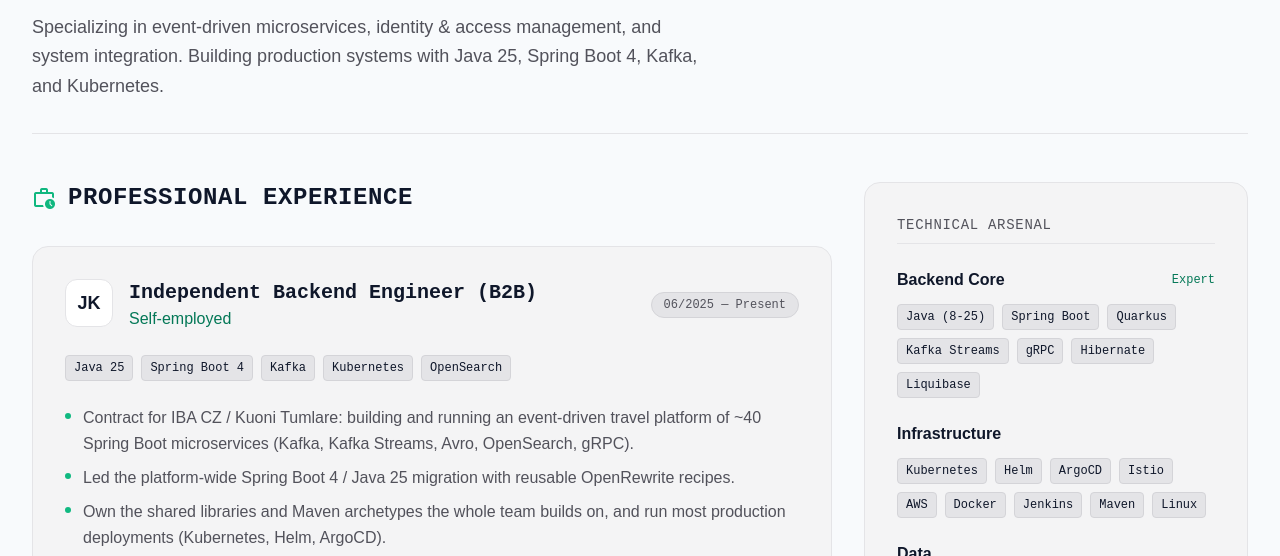
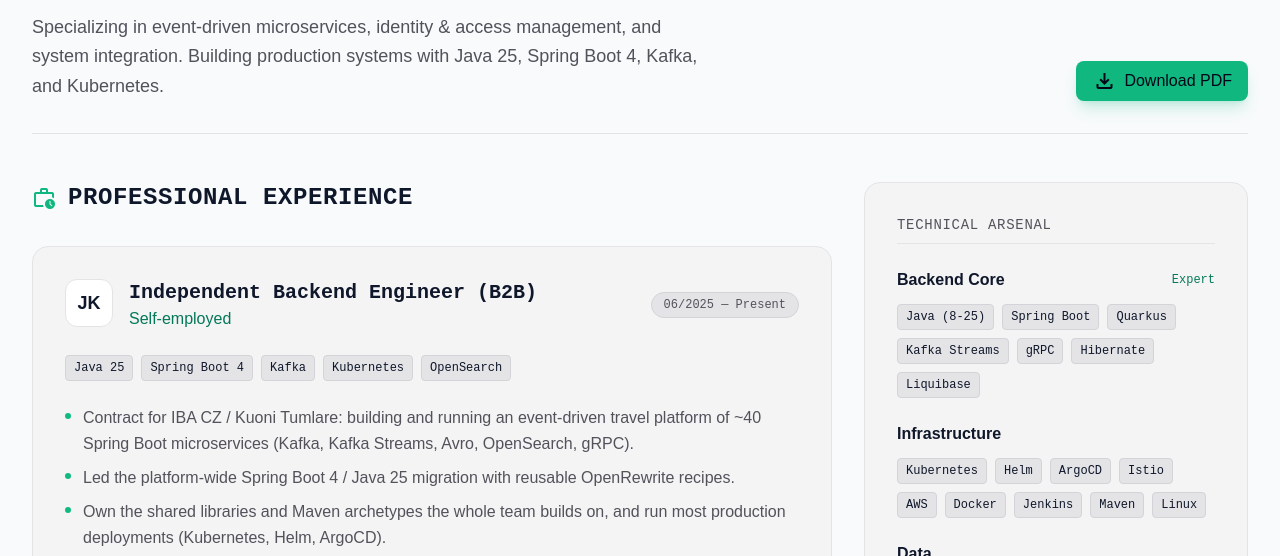
Before and after one commit to Jakolcz/kolacek-portfolio, an Astro site: page /resume in a window 1280 px wide. Shown: the part 225-781 px from the top of the page. Built offline with nearby package versions, Linux system fonts and the light colour scheme; Astro itself is replaced by a stand-in of ours; a web font is replaced by a local one.

Commit message:
feat(resume): add Download PDF linking to the EN/CS CV

```diff
--- a/src/components/ResumeContent.astro
+++ b/src/components/ResumeContent.astro
@@ -85,7 +85,14 @@ const skills = {
       title={t('resume.title')}
       subtitle={t('resume.subtitle')}
       description={t('resume.description')}
-    />
+    >
+      <div slot="actions" class="flex gap-3">
+        <a href={`/jakub-kolacek-cv-${lang}.pdf`} download class="flex items-center gap-2 px-4 py-2 rounded-lg bg-primary text-slate-950 font-medium hover:bg-emerald-600 transition-colors shadow-lg shadow-primary/20">
+          <span class="material-symbols-outlined text-xl" data-icon="download" aria-hidden="true"></span>
+          {t('resume.actions.download')}
+        </a>
+      </div>
+    </PageHeader>
 
     <div class="grid grid-cols-1 lg:grid-cols-3 gap-8">
         <!-- Left Column: Experience -->
--- a/src/i18n/translations.ts
+++ b/src/i18n/translations.ts
@@ -109,6 +109,8 @@ export const translations = {
         'resume.title': 'Jakub Koláček',
         'resume.subtitle': 'Senior Java Backend Developer',
         'resume.description': 'Specializing in event-driven microservices, identity & access management, and system integration. Building production systems with Java 25, Spring Boot 4, Kafka, and Kubernetes.',
+
+        'resume.actions.download': 'Download PDF',
 
         'resume.experience.title': 'Professional Experience',
 
@@ -342,6 +344,8 @@ export const translations = {
         'resume.subtitle': 'Senior Java Backend Developer',
         'resume.description': 'Specializace na event-driven mikroslužby, správu identit a přístupů a systémovou integraci. Produkční systémy stavím na Javě 25, Spring Boot 4, Kafce a Kubernetes.',
 
+        'resume.actions.download': 'Stáhnout PDF',
+
         'resume.experience.title': 'Pracovní zkušenosti',
 
         // Job 0
```
Also changed, not shown: 2 other files.
